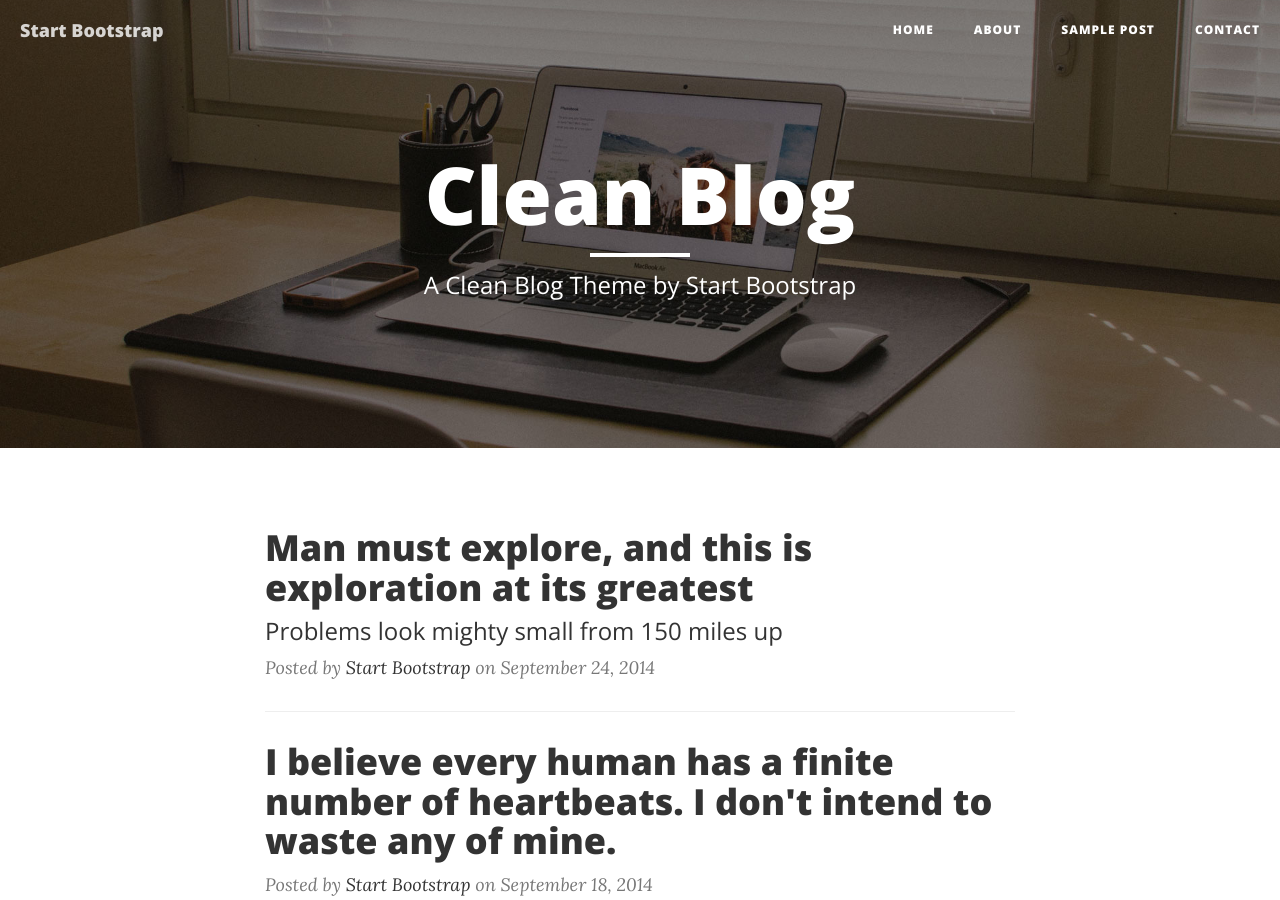
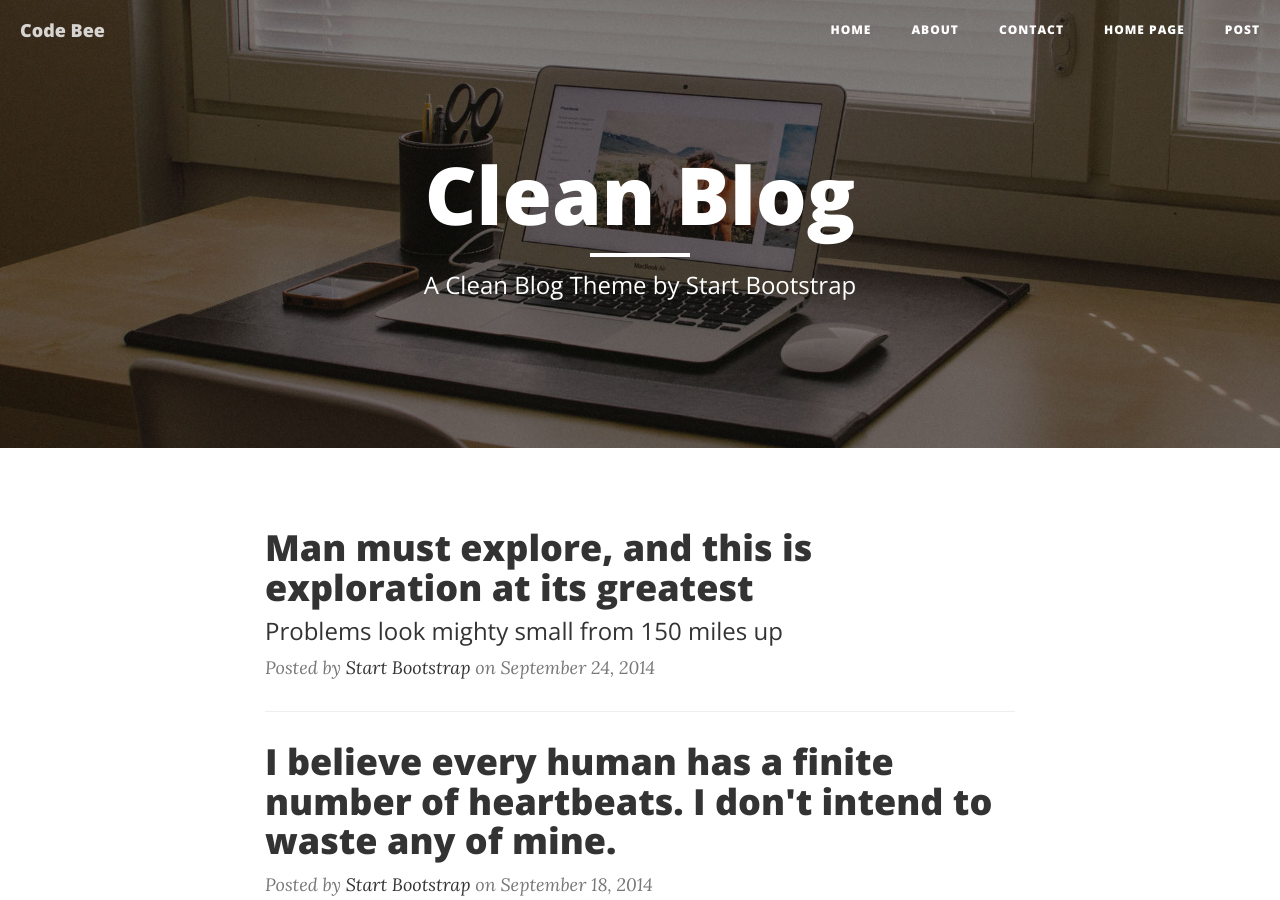
Before and after one commit to bhuvanarajamani/thecodebee, a Jekyll site: the page built from index.html, in a window 1280 px wide and 900 px high. Built offline with Jekyll 4.4.1, drawn with Linux system fonts in a browser that asks for light colours; nearby versions of some CDN libraries; the list of posts is cut into pages by our own code.

Commit message:
updated nav to fetch pages dynamically

```diff
--- a/_includes/nav.html
+++ b/_includes/nav.html
@@ -5,25 +5,26 @@
         <div class="navbar-header page-scroll">
             <button type="button" class="navbar-toggle" data-toggle="collapse" data-target="#bs-example-navbar-collapse-1">
                 <span class="sr-only">Toggle navigation</span>
-                Menu <i class="fa fa-bars"></i>
+                <span class="icon-bar"></span>
+                <span class="icon-bar"></span>
+                <span class="icon-bar"></span>
             </button>
-            <a class="navbar-brand" href="index.html">Start Bootstrap</a>
+            <a class="navbar-brand" href="{{ site.baseurl }}/">{{ site.title }}</a>
         </div>
+
         <!-- Collect the nav links, forms, and other content for toggling -->
         <div class="collapse navbar-collapse" id="bs-example-navbar-collapse-1">
             <ul class="nav navbar-nav navbar-right">
                 <li>
-                    <a href="index.html">Home</a>
+                    <a href="{{ site.baseurl }}/">Home</a>
                 </li>
+                {% for page in site.pages %}{% if page.title %}
+				{% if page.url != '/404.html' %}
                 <li>
-                    <a href="about.html">About</a>
+                    <a href="{{ page.url | prepend: site.baseurl }}">{{ page.title }}</a>
                 </li>
-                <li>
-                    <a href="post.html">Sample Post</a>
-                </li>
-                <li>
-                    <a href="contact.html">Contact</a>
-                </li>
+				{% endif %}
+                {% endif %}{% endfor %}
             </ul>
         </div>
         <!-- /.navbar-collapse -->
```
